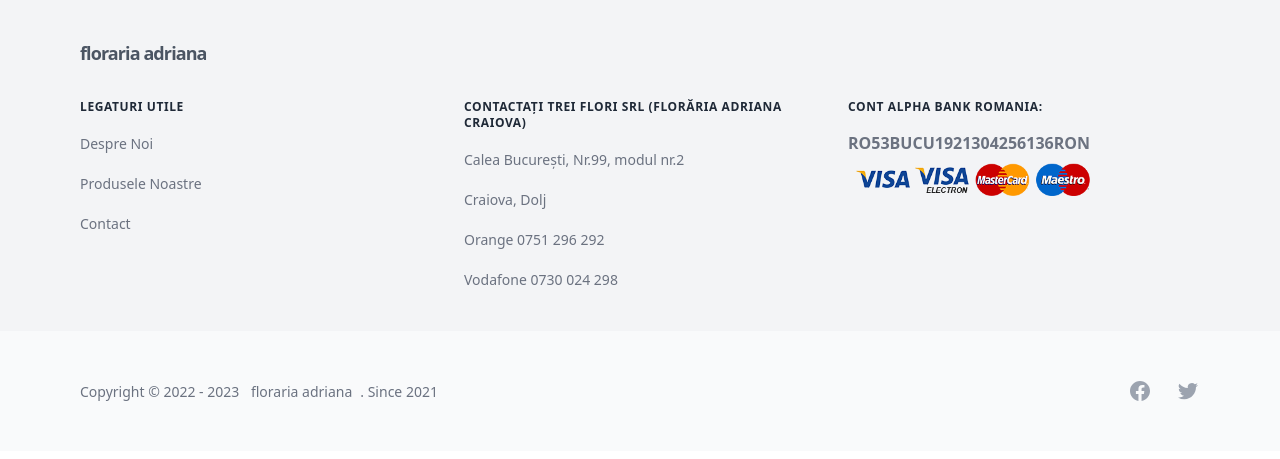
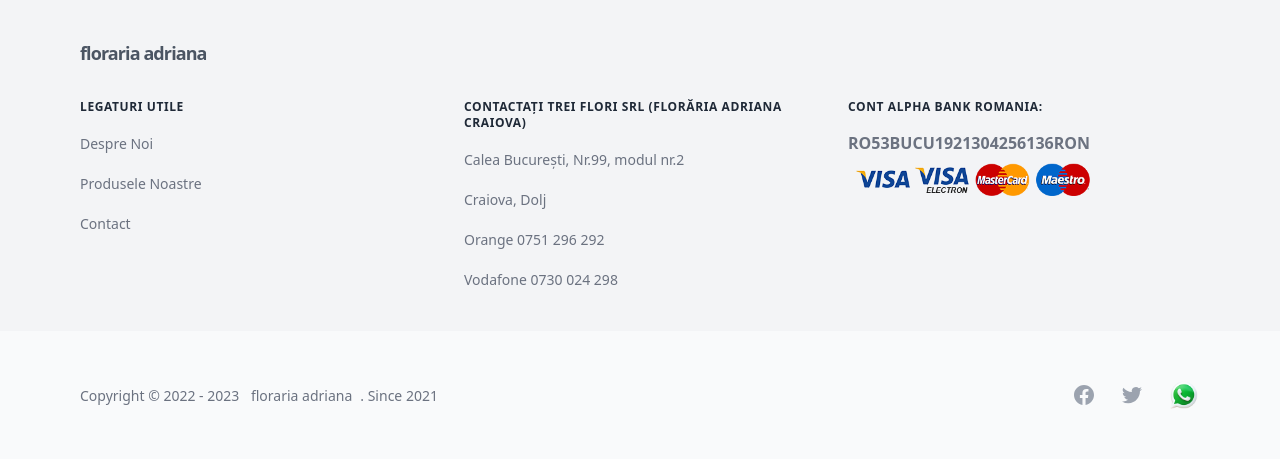
Before and after one commit to Calin224/florarie, a Django app: page / in a window 1280 px wide. Shown: the part 2486-2945 px from the top of the page. Before the commit the page ends 2887 px from the top, so only its background shows below. Run offline with Django 4.2, Linux system fonts and the light colour scheme; style sheets or scripts are compiled from the project's sources; some libraries are stand-ins or nearby versions; some web fonts are replaced.

Commit message:
whatsapp added to footer remains: coroane funerare + altele

```diff
--- a/templates/footer.html
+++ b/templates/footer.html
@@ -78,7 +78,7 @@
     </div>
 
     <div class="px-5 py-12 mx-auto bg-gray-50 max-w-7xl sm:px-6 md:flex md:items-center md:justify-between lg:px-20">
-        <div class="flex justify-center mb-8 space-x-6 md:order-last md:mb-0">
+        <div class="flex justify-center items-center mb-8 space-x-6 md:order-last md:mb-0">
             <a href="https://www.facebook.com/people/Faguri-SEB/100056328622944/"
                class="text-gray-400 hover:text-gray-500">
                 <span class="sr-only">Facebook</span>
@@ -95,6 +95,10 @@
                 </svg>
             </a>
 
+            <a href="https://wa.link/pj9jh5" >
+                <img src="{% static 'images/icons8-whatsapp-94.png' %}" alt="whatsapp" class="w-8">
+            </a>
+
         </div>
 
         <div class="mt-8 md:mt-0 md:order-1">
```
